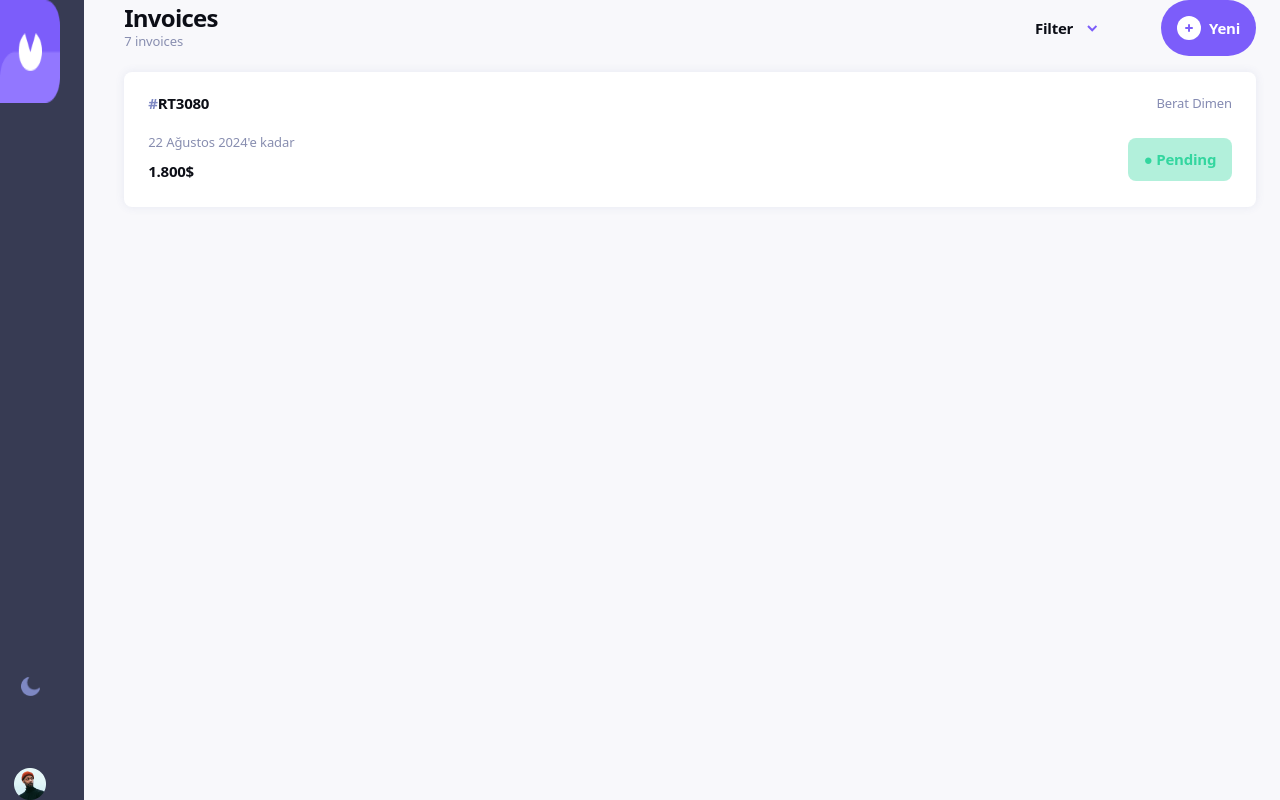
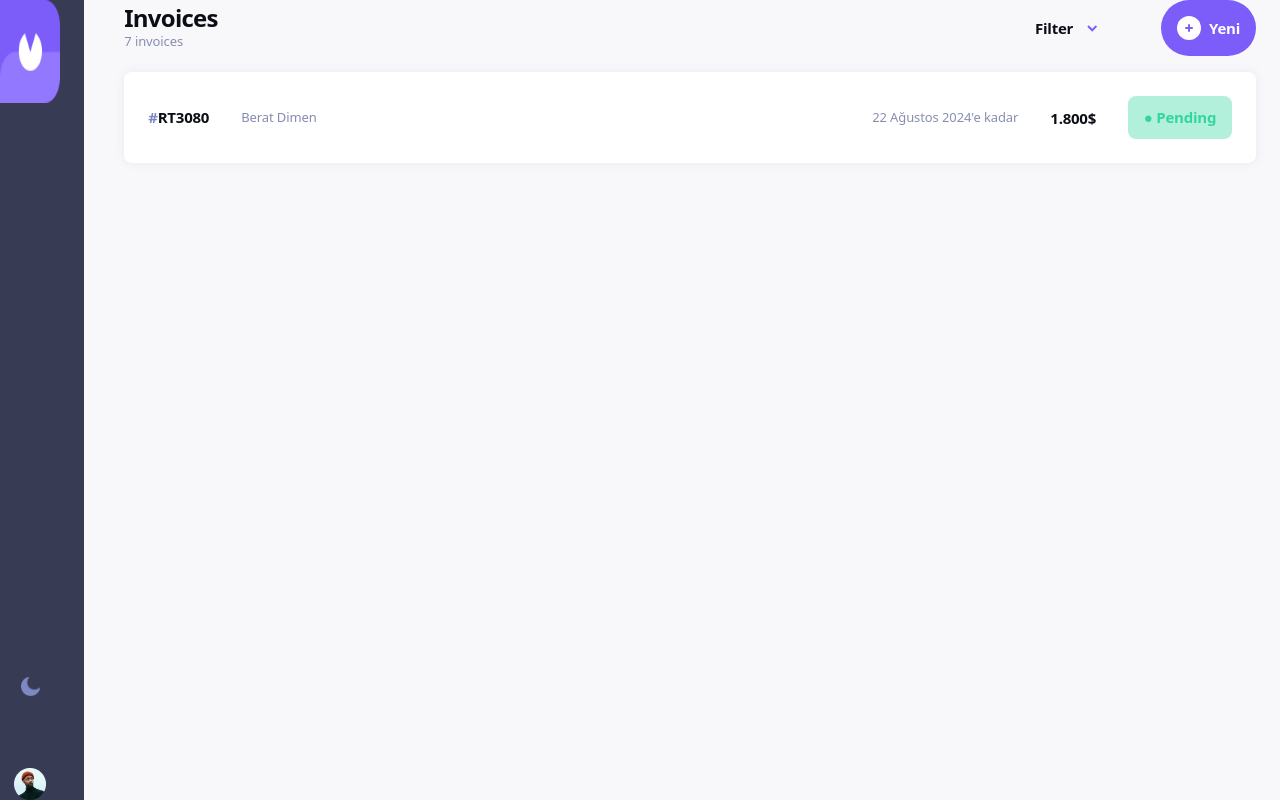
Before and after one commit to beratdimen/invoice-app, a Next.js app: page / in a window 1280 px wide. Built offline with nearby package versions, Linux system fonts and the light colour scheme.

Commit message:
düzenleme yapıldı

```diff
--- a/components/bill-to/index.jsx
+++ b/components/bill-to/index.jsx
@@ -74,10 +74,10 @@ export default function BillTo({ error }) {
         <label htmlFor="paymentDate">
           Ödeme Koşulları
           <select name="paymentDate" id="paymentDate">
-            <option value="">Önümüzdeki 30 Gün</option>
-            <option value="">Önümüzdeki 14 Gün</option>
-            <option value="">Önümüzdeki 7 Gün</option>
-            <option value="">Önümüzdeki 1 Gün</option>
+            <option value={30}>Önümüzdeki 30 Gün</option>
+            <option value={14}>Önümüzdeki 14 Gün</option>
+            <option value={7}>Önümüzdeki 7 Gün</option>
+            <option value={1}>Önümüzdeki 1 Gün</option>
           </select>
           {error?.paymentDate && <p className="error">{error.paymentDate}</p>}
         </label>
--- a/components/invoice-add/style.css
+++ b/components/invoice-add/style.css
@@ -112,4 +112,8 @@
   .btns .filter {
     top: 45px;
   }
+
+  .commentsRightSideBar {
+    width: 50%;
+  }
 }
--- a/components/invoice-card/style.css
+++ b/components/invoice-card/style.css
@@ -86,3 +86,31 @@
     }
   }
 }
+
+@media (width >=768px) {
+  .cardContainer {
+    display: flex;
+    flex-direction: row;
+    justify-content: space-between;
+
+    .cardHeader {
+      gap: 32px;
+      justify-content: start;
+    }
+
+    .cardContentGeneral {
+      display: flex;
+      align-items: center;
+      justify-content: start;
+
+      gap: 32px;
+
+      .cardContent {
+        display: flex;
+        flex-direction: row;
+        align-items: center;
+        gap: 32px;
+      }
+    }
+  }
+}
```
Also changed, not shown: components/item-list/page.jsx (+14 -14 lines).
